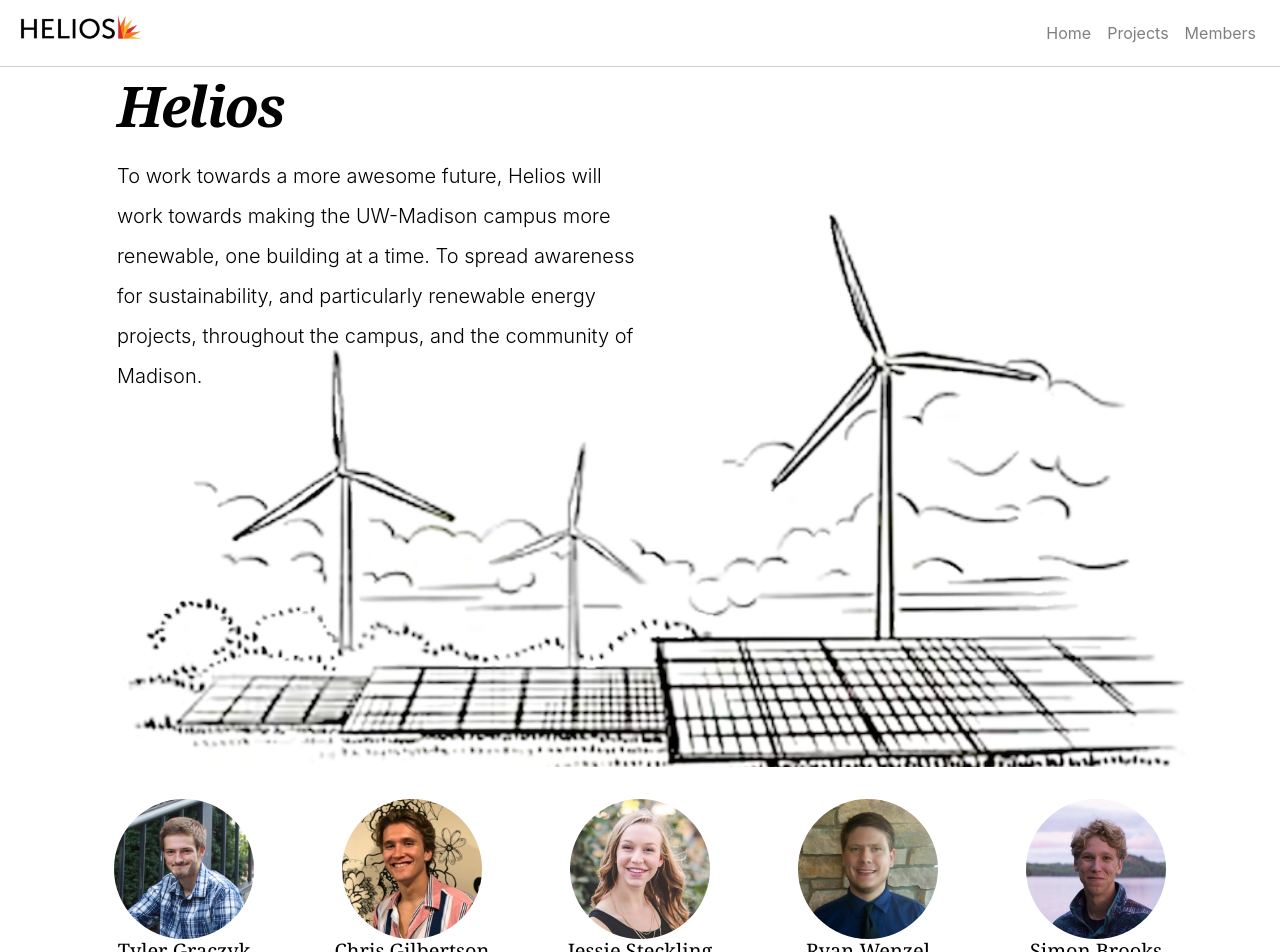
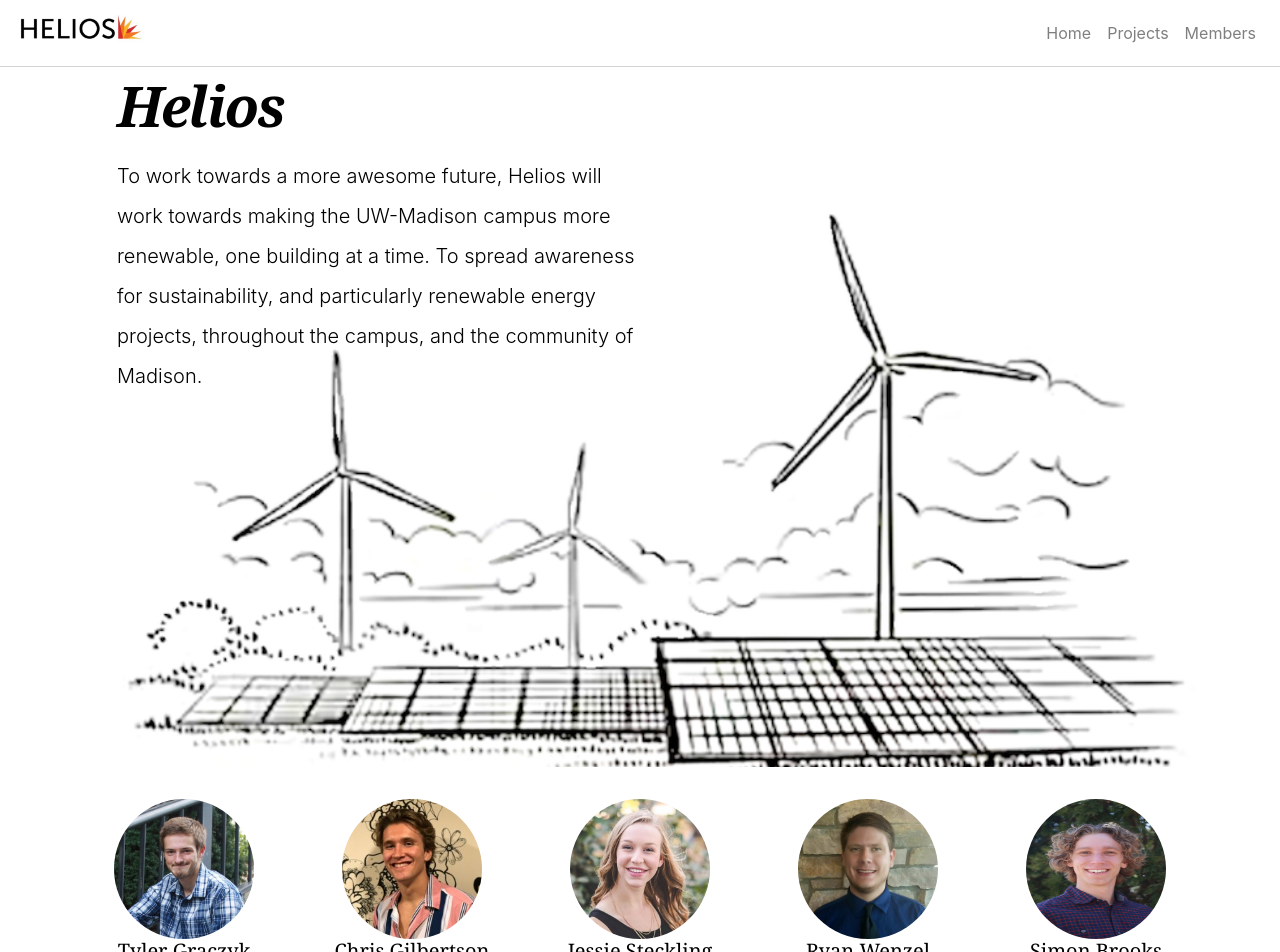
Before and after one commit to jstarfeldt/HeliosTechTeam, a React (Create React App) app: page / in a window 1280 px wide. Shown: the top 952 px of the page. Built offline with nearby package versions, Linux system fonts and the light colour scheme.

Commit message:
Update Home.jsx
Change Simon's Picture

```diff
--- a/src/Page/Home/Home.jsx
+++ b/src/Page/Home/Home.jsx
@@ -70,7 +70,7 @@ To spread awareness for sustainability, and particularly renewable energy projec
       <Col>
       <a href="https://www.linkedin.com/in/scbrooks2/">
         <Row>
-          <Image className="d-block center" style={{height: '140px', width: '140px'}} src={require("../../static/images/simon.jpg")} roundedCircle />
+          <Image className="d-block center" style={{height: '140px', width: '140px'}} src={require("../../static/images/Simon - Profile Pic.jpg")} roundedCircle />
         </Row>
         <h5 style={{textAlign: 'center'}}>Simon Brooks</h5>
         <h6 style={{textAlign: 'center'}}>President</h6>
```
